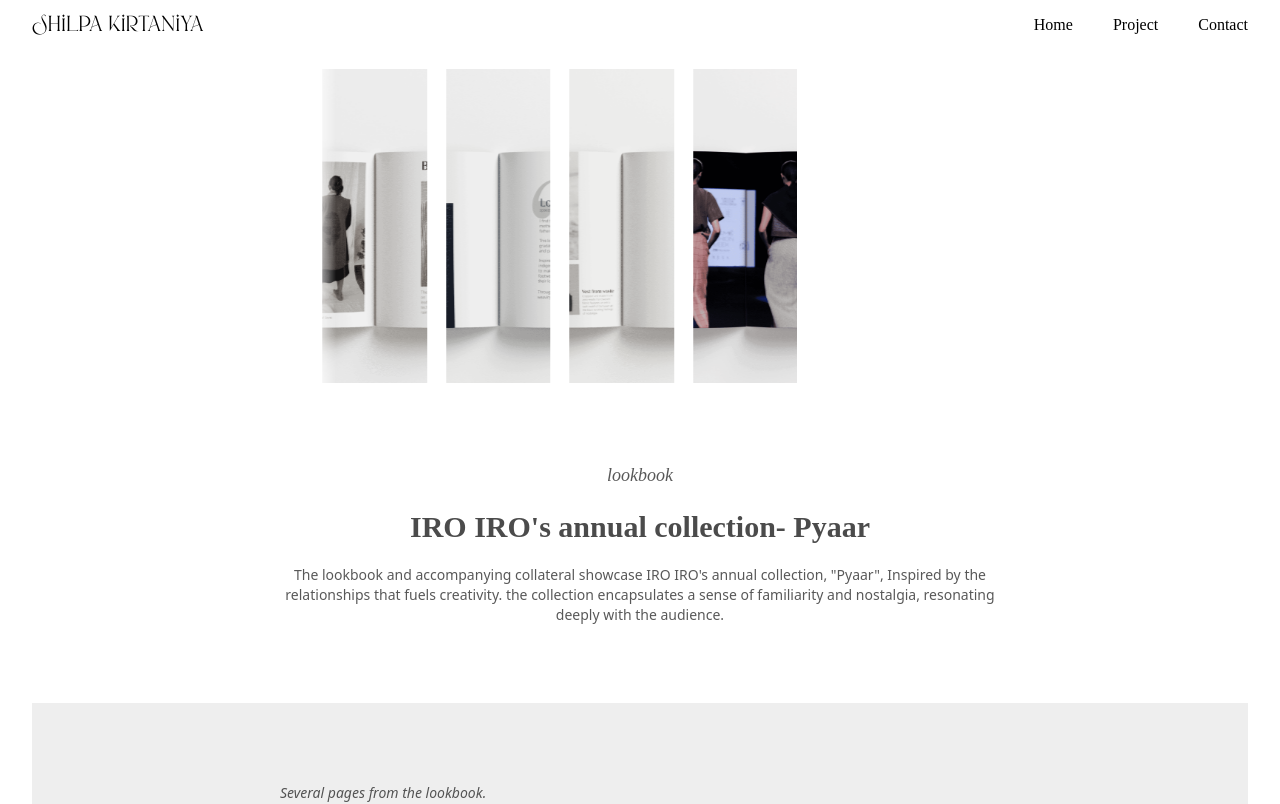
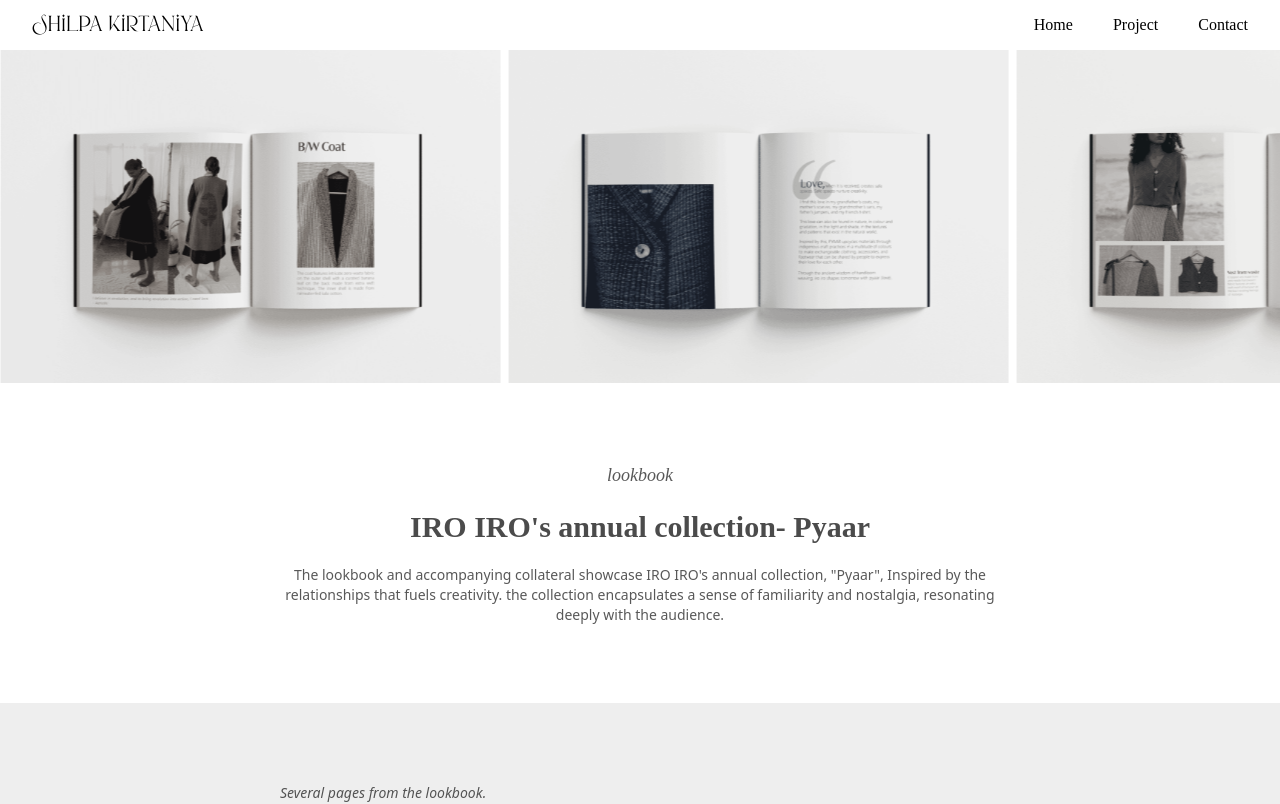
Before and after one commit to vishalkirtaniya/shilpa-next, a Next.js app: page /projects/lookbook in a window 1280 px wide. Shown: the top 804 px of the page. Built offline with nearby package versions, Linux system fonts and the light colour scheme.

Commit message:
fix: fixed the animation for infinite animation

```diff
--- a/app/globals.css
+++ b/app/globals.css
@@ -433,3 +433,16 @@
   background-repeat: no-repeat;
   background-size: cover;
 }
+
+@keyframes marquee {
+  from {
+    transform: translateX(0);
+  }
+  to {
+    transform: translateX(-50%);
+  }
+}
+
+.animate-marquee {
+  animation: marquee 30s linear infinite;
+}
--- a/app/projects/lookbook/page.tsx
+++ b/app/projects/lookbook/page.tsx
@@ -1,39 +1,52 @@
-'use client';
+"use client";
 
-import { useEffect, useRef, useState } from 'react';
-import Image from 'next/image';
-import Link from 'next/link';
-import Preloader from '@/components/Preloader';
-import ProjectFooter from '@/components/ProjectFooter';
-import ProjectHeader from '@/components/ProjectHeader';
-
+import { useEffect, useRef, useState } from "react";
+import Image from "next/image";
+import Link from "next/link";
+import Preloader from "@/components/Preloader";
+import ProjectFooter from "@/components/ProjectFooter";
+import ProjectHeader from "@/components/ProjectHeader";
 
 // Image data for the scroller
 const scrollerImages = [
-  { src: '/src/project/for IRO IRO/hero images/1.png', alt: 'IRO IRO Pyaar collection 1' },
-  { src: '/src/project/for IRO IRO/hero images/2.png', alt: 'IRO IRO Pyaar collection 2' },
-  { src: '/src/project/for IRO IRO/hero images/3.png', alt: 'IRO IRO Pyaar collection 3' },
-  { src: '/src/project/for IRO IRO/hero images/4.png', alt: 'IRO IRO Pyaar collection 4' },
-  { src: '/src/project/for IRO IRO/hero images/5.png', alt: 'IRO IRO Pyaar collection 5' },
+  {
+    src: "/src/project/for IRO IRO/hero images/1.png",
+    alt: "IRO IRO Pyaar collection 1",
+  },
+  {
+    src: "/src/project/for IRO IRO/hero images/2.png",
+    alt: "IRO IRO Pyaar collection 2",
+  },
+  {
+    src: "/src/project/for IRO IRO/hero images/3.png",
+    alt: "IRO IRO Pyaar collection 3",
+  },
+  {
+    src: "/src/project/for IRO IRO/hero images/4.png",
+    alt: "IRO IRO Pyaar collection 4",
+  },
+  {
+    src: "/src/project/for IRO IRO/hero images/5.png",
+    alt: "IRO IRO Pyaar collection 5",
+  },
 ];
 
 // Lookbook pages
 const lookbookPages = [
-  { src: '/src/project/imges/1.png', alt: 'Lookbook page 1' },
-  { src: '/src/project/imges/2.png', alt: 'Lookbook page 2' },
-  { src: '/src/project/imges/3.png', alt: 'Lookbook page 3' },
-  { src: '/src/project/imges/4.png', alt: 'Lookbook page 4' },
-  { src: '/src/project/imges/5.png', alt: 'Lookbook page 5' },
-  { src: '/src/project/imges/6.png', alt: 'Lookbook page 6' },
-  { src: '/src/project/imges/7.png', alt: 'Lookbook page 7' },
-  { src: '/src/project/imges/8.png', alt: 'Lookbook page 8' },
-  { src: '/src/project/imges/9.png', alt: 'Lookbook page 9' },
-  { src: '/src/project/imges/10.png', alt: 'Lookbook page 10' },
+  { src: "/src/project/imges/1.png", alt: "Lookbook page 1" },
+  { src: "/src/project/imges/2.png", alt: "Lookbook page 2" },
+  { src: "/src/project/imges/3.png", alt: "Lookbook page 3" },
+  { src: "/src/project/imges/4.png", alt: "Lookbook page 4" },
+  { src: "/src/project/imges/5.png", alt: "Lookbook page 5" },
+  { src: "/src/project/imges/6.png", alt: "Lookbook page 6" },
+  { src: "/src/project/imges/7.png", alt: "Lookbook page 7" },
+  { src: "/src/project/imges/8.png", alt: "Lookbook page 8" },
+  { src: "/src/project/imges/9.png", alt: "Lookbook page 9" },
+  { src: "/src/project/imges/10.png", alt: "Lookbook page 10" },
 ];
 
 export default function IroIroLookbookPage() {
   const [isLoading, setIsLoading] = useState(true);
-  const scrollerInnerRef = useRef<HTMLDivElement>(null);
 
   useEffect(() => {
     const timer = setTimeout(() => {
@@ -43,20 +56,6 @@
     return () => clearTimeout(timer);
   }, []);
 
-  useEffect(() => {
-    if (!isLoading && scrollerInnerRef.current) {
-      // Clone images for infinite scroll effect
-      const scrollerInner = scrollerInnerRef.current;
-      const children = Array.from(scrollerInner.children);
-
-      children.forEach((item) => {
-        const duplicatedItem = item.cloneNode(true);
-        (duplicatedItem as HTMLElement).setAttribute('aria-hidden', 'true');
-        scrollerInner.appendChild(duplicatedItem);
-      });
-    }
-  }, [isLoading]);
-
   if (isLoading) {
     return <Preloader />;
   }
@@ -64,35 +63,39 @@
   return (
     <>
       <ProjectHeader />
-
-      <div className="container max-w-screen-xl w-[95%] mx-auto z-0 pt-[50px]">
-        <div className="block">
-          {/* Scroller Section */}
-          <section className="scroller overflow-hidden xxs:h-[244px] sm:h-[307px] md:h-[333.33px] 4xl:h-[443px] w-full">
-            <div
-              ref={scrollerInnerRef}
-              className="scrollerInner w-full h-full flex justify-between gap-[19px] items-center mt-[19px] animate-scroll"
-              style={{
-                ['--scroll-offset' as string]: 'var(--scroll-offset, -1295px)'
-              }}
-            >
-              {scrollerImages.map((image, index) => (
+      <section className="w-screen overflow-hidden pt-[50px]">
+        <div className="flex w-max animate-marquee gap-2">
+          {[...scrollerImages, ...scrollerImages].map((image, index) => (
             <div
               key={`scroller-${index}`}
-                  className="relative xxs:w-[340px] sm:w-[460px] md:w-[500px] 2xl:w-[665px] h-full"
+              className="
+          relative
+          xxs:w-[340px]
+          sm:w-[460px]
+          md:w-[500px]
+          2xl:w-[665px]
+          h-[244px]
+          sm:h-[307px]
+          md:h-[333px]
+          4xl:h-[443px]
+          shrink-0
+        "
             >
               <Image
                 src={image.src}
                 alt={image.alt}
-                    width={665}
-                    height={443}
-                    className="object-cover w-full h-full"
+                fill
+                className="object-cover"
                 priority={index < 2}
               />
             </div>
           ))}
         </div>
       </section>
+
+      <div className="container max-w-screen-xl w-full mx-auto z-0">
+        <div className="block">
+          {/* Scroller Section */}
 
           {/* Main Heading Section */}
           <section className="h-[40vh] w-full gap-5 text-center flex flex-col justify-center items-center">
@@ -103,10 +106,11 @@
               IRO IRO&apos;s annual collection- Pyaar
             </h1>
             <h3 className="text-sm font-sans opacity-65 xxs:w-[340px] sm:w-[460px] lg:w-[576px] xl:w-[720px] 2xl:w-[900px]">
-              The lookbook and accompanying collateral showcase IRO IRO&apos;s annual
-              collection, &quot;Pyaar&quot;, Inspired by the relationships that fuels
-              creativity. the collection encapsulates a sense of familiarity and
-              nostalgia, resonating deeply with the audience.
+              The lookbook and accompanying collateral showcase IRO IRO&apos;s
+              annual collection, &quot;Pyaar&quot;, Inspired by the
+              relationships that fuels creativity. the collection encapsulates a
+              sense of familiarity and nostalgia, resonating deeply with the
+              audience.
             </h3>
           </section>
 
```
Lines whose indentation alone changed are shown as unchanged.
